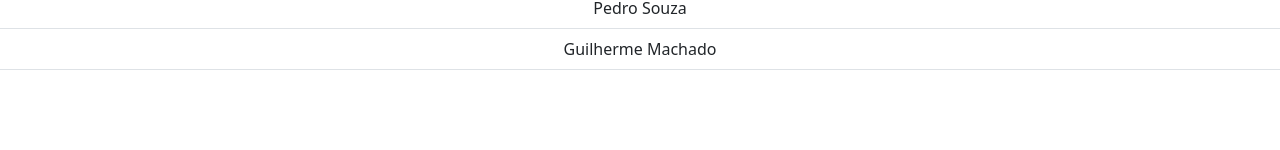
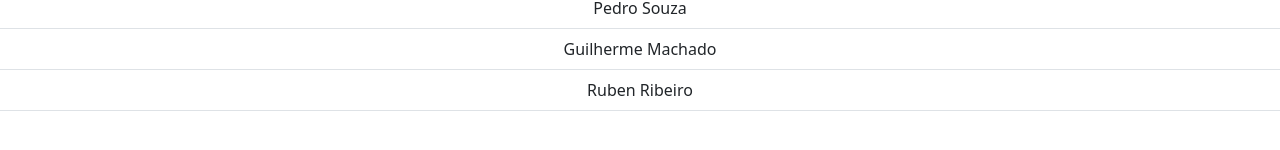
Before and after one commit to Professor-Dudarts/ludus_service_standings, a plain HTML site: page frontend/index.html in a window 1280 px wide. Shown: the part 150-300 px from the top of the page. Drawn offline with nearby package versions, Linux system fonts and the light colour scheme.

Commit message:
adicionando meu nome

```diff
--- a/frontend/index.html
+++ b/frontend/index.html
@@ -60,6 +60,9 @@
         <tr>
             <td>Guilherme Machado</td>
         </tr>
+        <tr>
+            <td>Ruben Ribeiro</td>
+        </tr>
     </table>
 
 </body>
```
